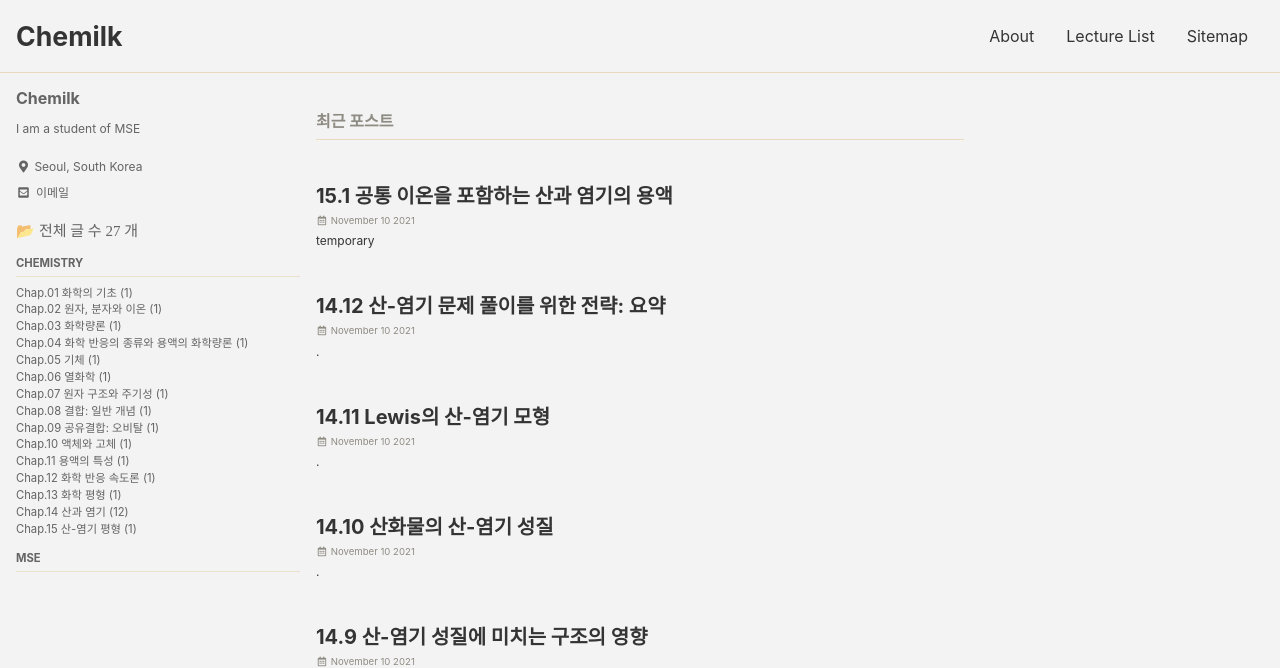
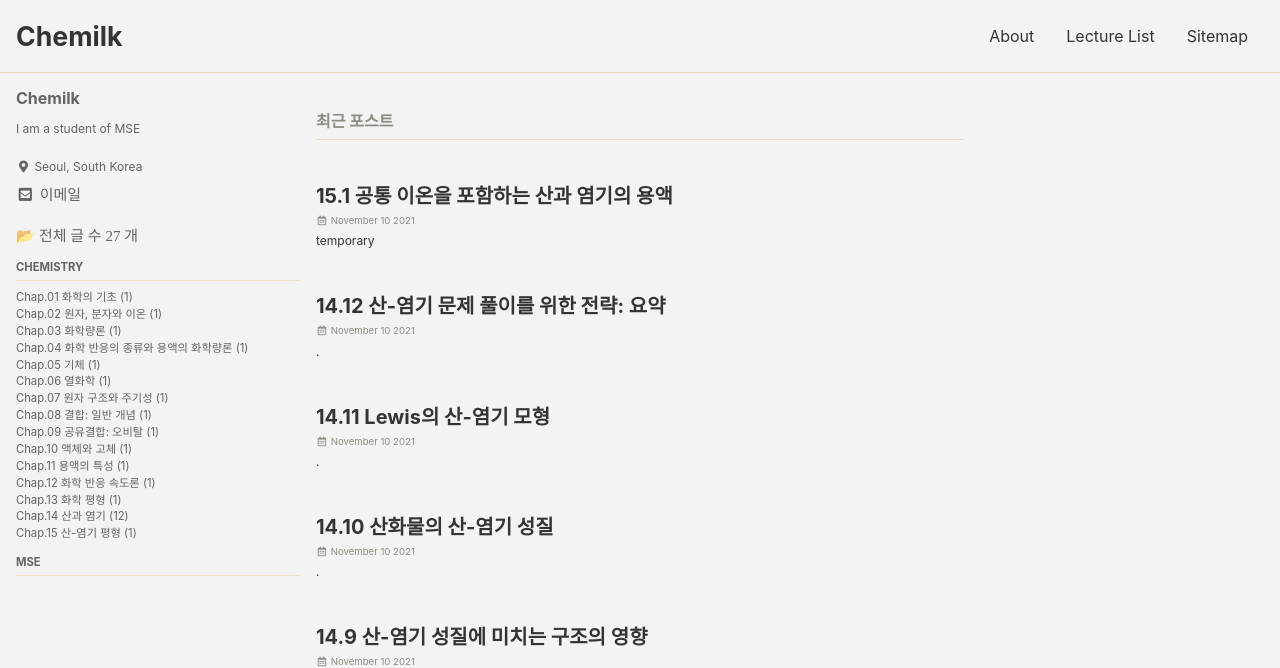
Before and after one commit to NNotizz/NNotizz.github.io, a Jekyll site: the page built from index.html, in a window 1280 px wide. Shown: the top 668 px of the page. Built offline with Jekyll 4.4.1, drawn with Linux system fonts in a browser that asks for light colours; cached includes are drawn as plain includes; the list of posts is cut into pages by our own code.

Commit message:
Update _sidebar.scss

```diff
--- a/_sass/minimal-mistakes/_sidebar.scss
+++ b/_sass/minimal-mistakes/_sidebar.scss
@@ -315,7 +315,7 @@
     padding-top: 2px;
     padding-bottom: 2px;
     color: inherit;
-    font-size: $type-size-5;
+    font-size: $type-size-4;
     text-decoration: none;
 
     &:hover {
```
